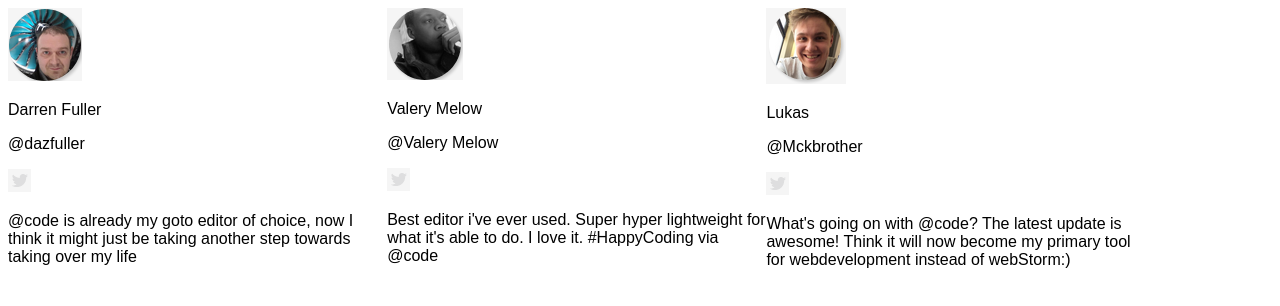
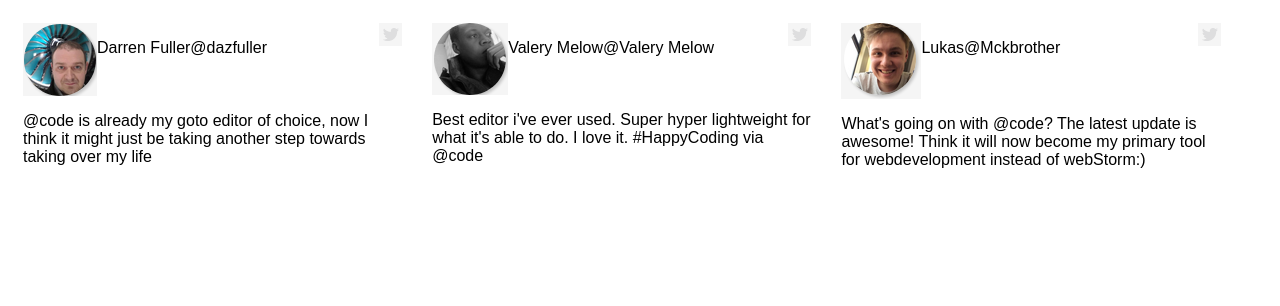
Before and after one commit to AdrianRubioT/DIW, a plain HTML site: page Tarea05/index.html in a window 1280 px wide. Drawn offline with Linux system fonts and the light colour scheme.

Commit message:
aniadido floats para el cuerpo de los mensages y margen para separar los comentarios

```diff
--- a/Tarea05/main.css
+++ b/Tarea05/main.css
@@ -1,8 +1,18 @@
 *{
     font-family: Arial, sans-serif;
+
 }
 
 .user{
-    width: 30%;
+    max-width: 30%;
+    float: left;
+    margin: 15px;
+}
+
+div p, div img{
     float: left;
 }
+
+div a{
+    float: right;
+}
```
